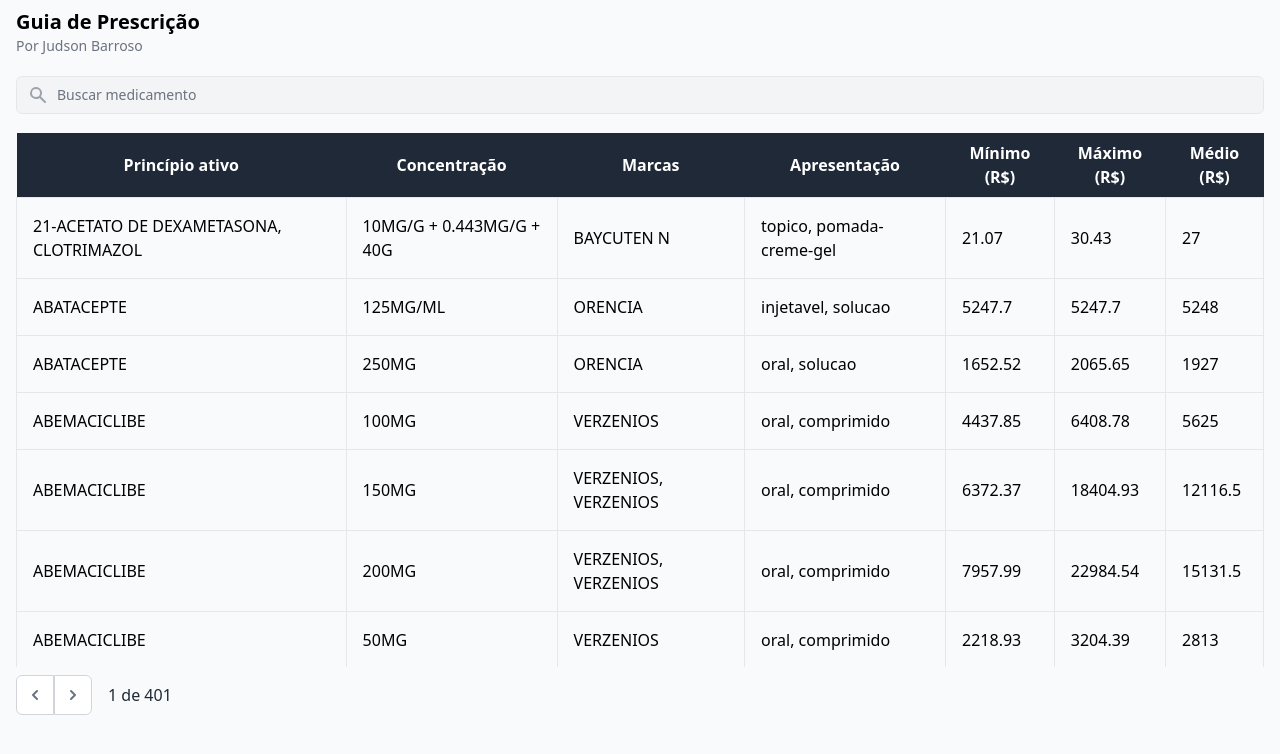
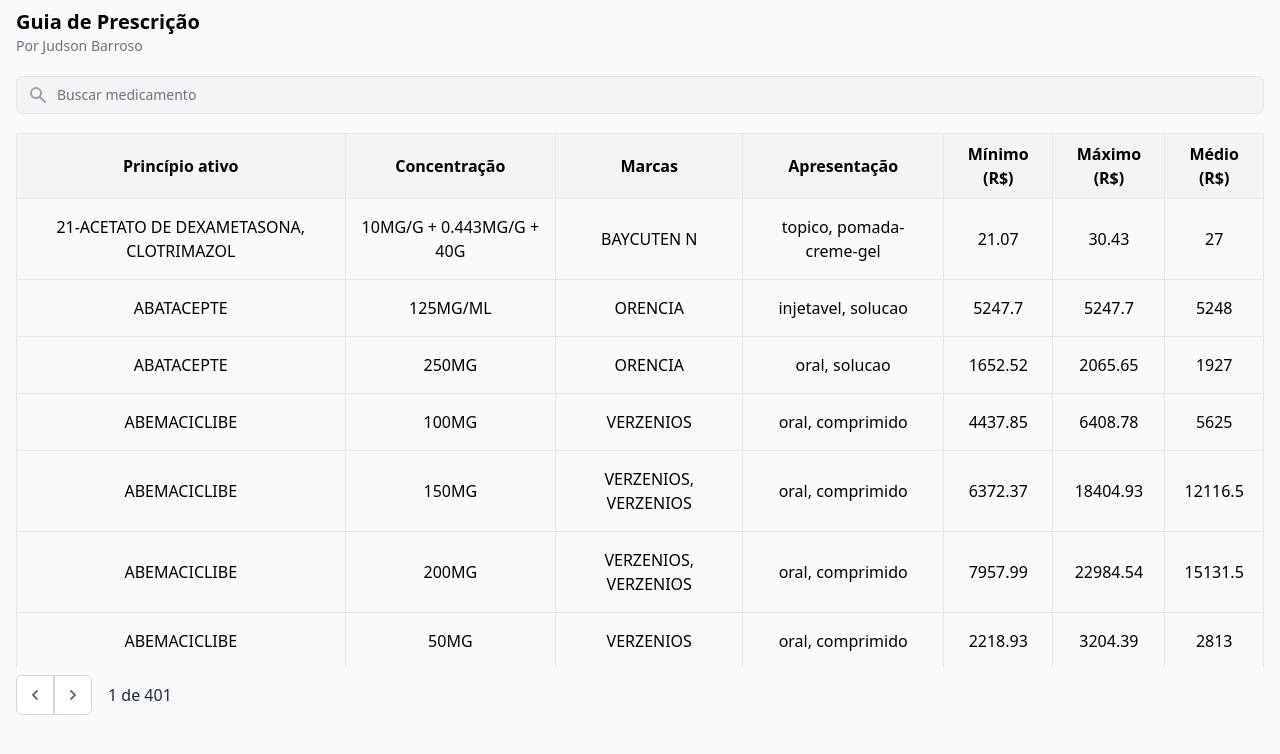
Before and after one commit to judsonbsilva/guia-prescricao, a React (Create React App) app: page / in a window 1280 px wide. Shown: the top 754 px of the page. Built offline with nearby package versions, Linux system fonts and the light colour scheme.

Commit message:
feature: create durgstable component to split code

```diff
--- a/src/App.js
+++ b/src/App.js
@@ -2,6 +2,7 @@
 import Papa from 'papaparse';
 //import MaterialTable from "material-table";
 import { useTable, usePagination, useFilters } from 'react-table';
+import DrugsTable from './components/DrugsTable';
 
 const parseCSV = (data) => {
   return !data ? [] : Papa.parse(data, { header: true }).data.map((row) => {
@@ -40,7 +41,6 @@
   { Header:'Médio (R$)', accessor: 'mediano' }
 ];
 
-const pageSizeOptions = [10, 50]
 
 function App (){
   const [data, setData] = useState([]);
@@ -57,30 +57,7 @@
     }
   });
 
-  // Input element
-  /*= React.useCallback(() => {
-    const text = useFetch('/drugs.csv');
-    return parseCSV(text)
-  });*/
-
-  //const text = useFetch('/drugs.csv');
-  //const data = parseCSV(text);
-  /*const columns = React.useMemo(() => [
-    { Header:'Princípio Ativo', accessor: 'substancia' },
-    { Header:'Concentração', accessor: 'concentracao' },
-    { Header:'Marcas', accessor: 'marcas' },
-    { Header:'Apresentação', accessor: 'apresentacao' },
-    { Header:'Mínimo (R$)', accessor: 'minino' },
-    { Header:'Máximo (R$)', accessor: 'maximo' },
-    { Header:'Médio (R$)', accessor: 'mediano' }
-  ],[]);*/
-
-  const {
-    getTableProps,
-    getTableBodyProps,
-    headerGroups,
-    //rows,
-    prepareRow,
+  /*const {
     pageOptions,
     page,
     state: { pageIndex, pageSize },
@@ -91,20 +68,21 @@
     canPreviousPage,
     canNextPage,
     setFilter,
-  } = useTable({
+  }*/
+
+  const tableInstance = useTable({
       columns,
       data,
-    initialState: {
-      pageSize: 10
-    }
-  }, useFilters, usePagination);
-
-  console.log(data);
+      initialState: { pageSize: 10 }
+    },
+    useFilters,
+    usePagination
+  );
 
   const handleFilterChange = e => {
     const value = e.target.value || undefined;
     setFilterInput(value);
-    setFilter('substancia', value)
+    tableInstance.setFilter('substancia', value)
   };
 
   return (
@@ -129,44 +107,17 @@
       </div>
     </header>
     <div className="flex h-4/6 overflow-y-auto">
-    <table {...getTableProps()} className='table-auto w-full'>
-      <thead>
-        {headerGroups.map(headerGroup => (
-          <tr {...headerGroup.getHeaderGroupProps()} className='bg-gray-800 mar'>
-            {headerGroup.headers.map(column => (
-              <th {...column.getHeaderProps()} className='px-2 py-2 text-white h-10'>
-                {column.render('Header')}
-              </th>
-            ))}
-          </tr>
-        ))}
-      </thead>
-      <tbody {...getTableBodyProps()}>
-        {page.map((row, i) => {
-            prepareRow(row)
-            return (
-              <tr {...row.getRowProps()}>
-                {row.cells.map(cell => {
-                    return (
-                      <td
-                        {...cell.getCellProps()}
-                        className='border px-4 py-4'
-                      >
-                        {cell.render('Cell')}
-                      </td>
-                    )
-                })}
-              </tr>
-            )
-          })}
-      </tbody>
-    </table>
+      {data.length == 0 ?
+        <img src={'https://loading.io/asset/500235'}/>
+        :
+        <DrugsTable tableInstance={tableInstance}/>
+      }
     </div>
     <footer className="flex h-1/6">
     <div className="inline-flex h-14 py-2">
         <button
           //className="bg-gray-300 hover:bg-gray-400 text-gray-800 font-bold py-2 px-4 rounded-l"
-          onClick={() => previousPage()} disabled={!canPreviousPage}
+          onClick={() => tableInstance.previousPage()} disabled={!tableInstance.canPreviousPage}
           className="relative inline-flex items-center px-2 py-2 rounded-l-md border border-gray-300 bg-white text-sm font-medium text-gray-500 hover:bg-gray-50"
         >
           <span class="sr-only">Anterior</span>
@@ -177,7 +128,7 @@
         <button
           //className="bg-gray-300 hover:bg-gray-400 text-gray-800 font-bold py-2 px-4 rounded-r"
           className="relative inline-flex items-center px-2 py-2 rounded-r-md border border-gray-300 bg-white text-sm font-medium text-gray-500 hover:bg-gray-50"
-          onClick={() => nextPage()} disabled={!canNextPage}
+          onClick={() => tableInstance.nextPage()} disabled={!tableInstance.canNextPage}
         >
           <span class="sr-only">Posterior</span>
           <svg class="h-5 w-5" xmlns="http://www.w3.org/2000/svg" viewBox="0 0 20 20" fill="currentColor" aria-hidden="true">
@@ -186,7 +137,7 @@
         </button>
         <div className="relative font-medium">
           <p className='inline-block text-gray-800 text-center align-middle py-2 px-4'>
-          {pageIndex + 1} de {pageOptions.length}
+          {tableInstance.state.pageIndex + 1} de {tableInstance.pageOptions.length}
           </p>
         </div>
       </div>
--- /dev/null
+++ b/src/components/DrugsTable.js
@@ -0,0 +1,49 @@
+import React from 'react';
+
+const DrugsTable = ({tableInstance}) => {
+
+    const {
+        getTableProps,
+        getTableBodyProps,
+        headerGroups,
+        prepareRow,
+        page
+    } = tableInstance;
+
+    return (
+        <table {...getTableProps()} className='table-auto w-full'>
+            <thead>
+                {headerGroups.map(headerGroup => (
+                <tr {...headerGroup.getHeaderGroupProps()} className='bg-gray-100'>
+                    {headerGroup.headers.map(column => (
+                    <th {...column.getHeaderProps()} className='border px-2 py-2'>
+                        {column.render('Header')}
+                    </th>
+                    ))}
+                </tr>
+                ))}
+            </thead>
+            <tbody {...getTableBodyProps()}>
+                {page.map((row, i) => {
+                    prepareRow(row)
+                    return (
+                    <tr {...row.getRowProps()}>
+                        {row.cells.map(cell => {
+                            return (
+                            <td
+                                {...cell.getCellProps()}
+                                className='border px-4 py-4 text-center'
+                            >
+                                {cell.render('Cell')}
+                            </td>
+                            )
+                        })}
+                    </tr>
+                    )
+                })}
+            </tbody>
+        </table>
+    )
+}
+
+export default DrugsTable
```
Lines whose indentation alone changed are shown as unchanged.
